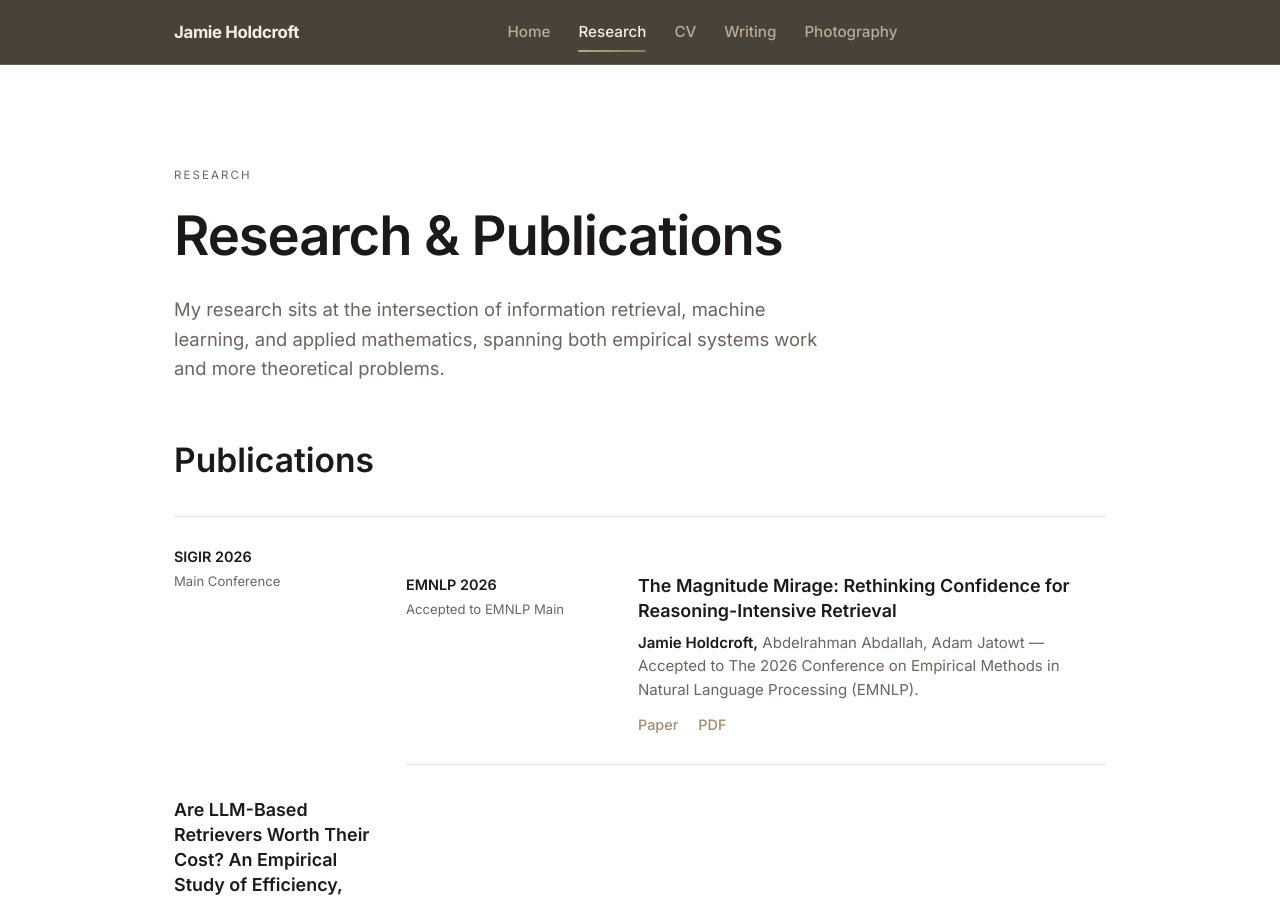
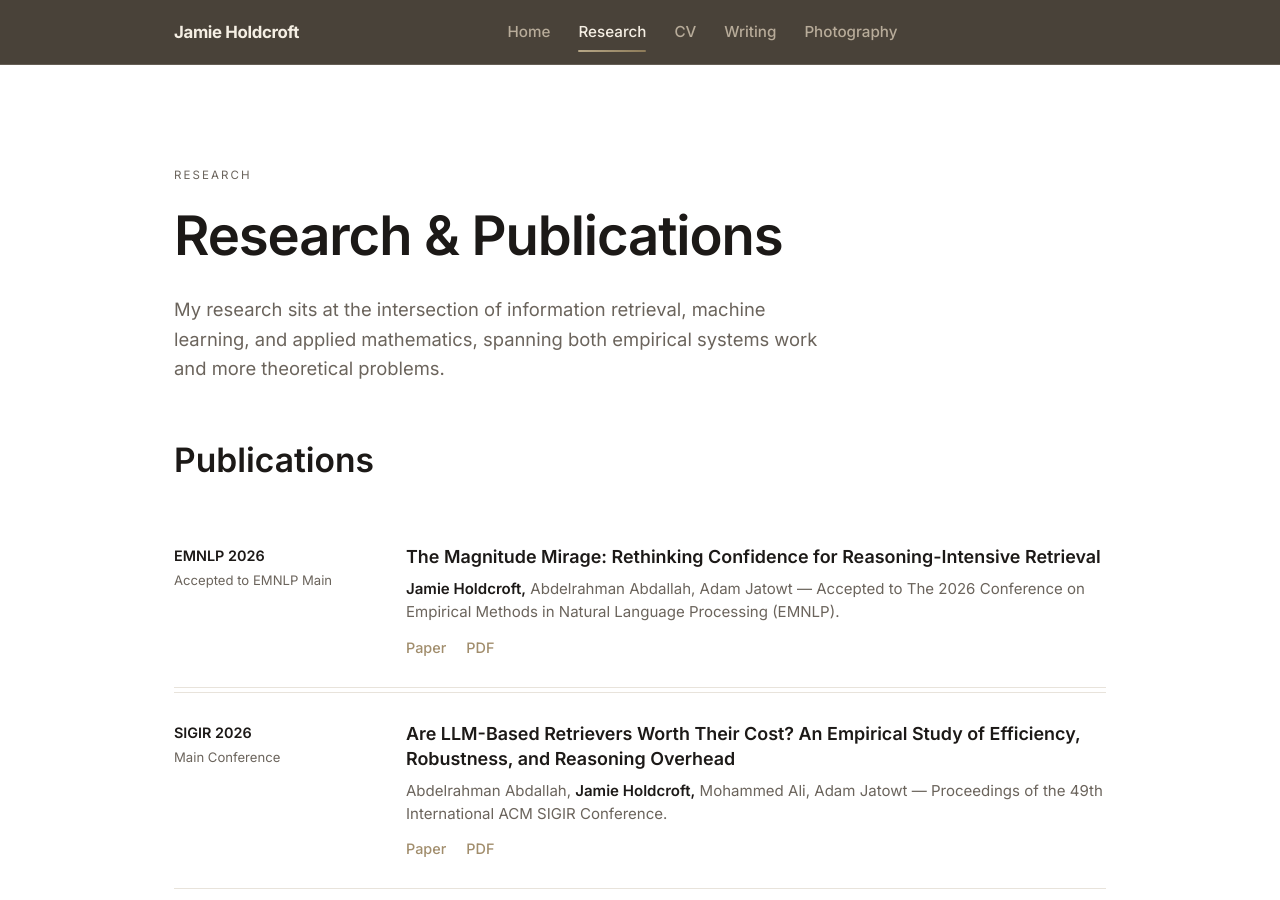
Before and after one commit to JamieHoldcroft/jamieholdcroft.github.io, a Jekyll site: the page built from research.html, in a window 1280 px wide and 900 px high. Built offline with Jekyll 4.4.1, drawn with Linux system fonts in a browser that asks for light colours.

Commit message:
Update research.html

```diff
--- a/research.html
+++ b/research.html
@@ -20,12 +20,6 @@ description: "Research interests and publications by Jamie Holdcroft, undergradu
     <div class="section-head">
       <h2>Publications</h2>
     </div>
-    <div class="pub-list">
-      <div class="pub-item">
-        <div class="pub-venue">
-          <span class="pub-venue-name">SIGIR 2026</span>
-          <span class="pub-status">Main Conference</span>
-        </div>
     <div class="pub-item">
       <div class="pub-venue">
         <span class="pub-venue-name">EMNLP 2026</span>
@@ -39,6 +33,12 @@ description: "Research interests and publications by Jamie Holdcroft, undergradu
           <a href="https://aclanthology.org/2026.emnlp-main.517.pdf" target="_blank" rel="noopener">PDF</a>
         </div>
       </div>
+    </div>
+    <div class="pub-list">
+      <div class="pub-item">
+        <div class="pub-venue">
+          <span class="pub-venue-name">SIGIR 2026</span>
+          <span class="pub-status">Main Conference</span>
         </div>
         <div class="pub-body">
           <h3 class="pub-title">Are LLM-Based Retrievers Worth Their Cost? An Empirical Study of Efficiency, Robustness, and Reasoning Overhead</h3>
```
Lines whose indentation alone changed are shown as unchanged.
